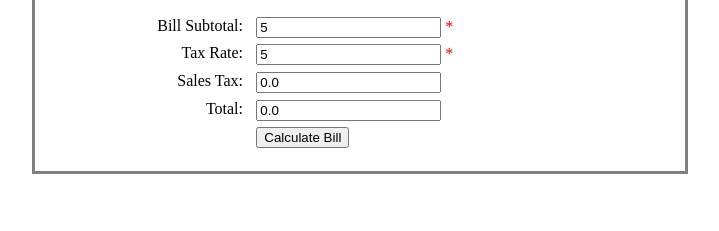
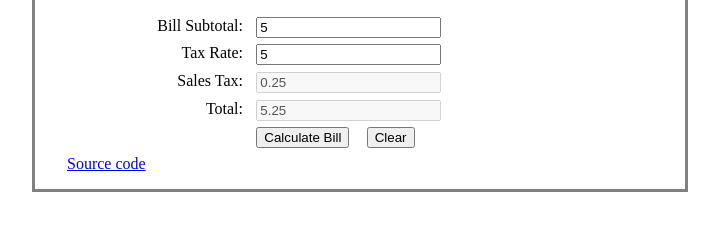
Before and after one commit to luomopuma/web150, a plain HTML site: page Assignment5/index.html in a window 1280 px wide. Both pictures are taken after typing "5", "5" into the empty fields and a click on the button "Calculate Bill". Shown: the part 53-284 px from the top of the page, without its empty margins (280-999 px from the left). Drawn offline with Linux system fonts and the light colour scheme.

Commit message:
Adds completed assignment 5

```diff
--- a/Assignment5/index.html
+++ b/Assignment5/index.html
@@ -2,7 +2,7 @@
 <html lang="en">
 <head>
 	<meta charset="UTF-8">
-	<title>Join Email List</title>
+	<title>Bill Calculator</title>
    	<link rel="stylesheet" href="main.css">
    	<script src="http://html5shiv.googlecode.com/svn/trunk/html5.js"></script>
    	<script src="index.js"></script>
@@ -11,25 +11,28 @@
     <section>
         <h1>Bill Calculator</h1>
         <form id="bill_calculator" name="bill_calculator" action="success.html" method="get">
-	        <label for="subtotal">Bill Subtotal:</label>
+
+			<label for="subtotal">Bill Subtotal:</label>
 	        <input type="number" id="subtotal" name="subtotal">
-	        <span id="subtotal_error">*</span><br>
+	        <span id="subtotal_error">Enter subtotal</span><br>
 
 	        <label for="Tax Rate">Tax Rate:</label>
 	        <input type="number" id="tax_rate" name="tax_rate">
-	        <span id="tax_rate_error">*</span><br>
+	        <span id="tax_rate_error">Enter sales tax rate (e.g. 9.5)</span><br>
 
 	        <label for="sales_tax">Sales Tax:</label>
-	        <input type="number" id="sales_tax" class="calculated" name="sales_tax" value=0.0>
+	        <input type="number" id="sales_tax" class="calculated" name="sales_tax" value=0.0 disabled>
 			<br>
 
 			<label for="total">Total:</label>
-	        <input type="number" id="total" class="calculated" name="total" value=0.0>
+	        <input type="number" id="total" class="calculated" name="total" value=0.0 disabled>
 	  		<br>
 
 	        <label>&nbsp;</label>
-	        <input type="button" id="calculate_bill" value="Calculate Bill"><br>
+	        <input type="button" id="calculate_bill" value="Calculate Bill">
+			<input type="button" id="clear_bill" value="Clear"><br>
 	    </form>
+		<a href="https://github.com/luomopuma/web150">Source code</a>
     </section>
 </body>
 </html>
--- a/Assignment5/index.js
+++ b/Assignment5/index.js
@@ -1,10 +1,50 @@
 var $= function(id){ return document.getElementById(id);}
 
-var joinList = function () {
+var calculate = function () {
+    // check entries
+    var subtotal = parseFloat($("subtotal").value);
+    var tax_rate = parseFloat(document.getElementById("tax_rate").value);
+    var sales_tax = (subtotal * (tax_rate / 100));
+    var total = subtotal + sales_tax;
+    var isValid = true;
 
+    console.log(sales_tax);
+    console.log(total);
+
+    if(subtotal == ''){
+        document.getElementById("subtotal_error").innerHTML = 'Please enter a positive number less than 1000.';
+        isValid = false;
+    } else {
+        document.getElementById("subtotal_error").innerHTML = '';
+    }
+
+    if(tax_rate = ''){
+        document.getElementById("tax_rate_error").innerHTML = 'Please enter a positive number under 25.';
+        isValid = false;
+    } else {
+        document.getElementById("tax_rate_error").innerHTML = '';
+    }
+
+     // calculate and update
+     if(isValid){
+        console.log(sales_tax);
+        console.log(total);
+        document.getElementById("sales_tax").value = sales_tax;
+        document.getElementById("total").value = total;
+     }
+}
+
+var clear_bill = function(){
+    document.getElementById("sales_tax").value = '0.0';
+    document.getElementById("total").value = '0.0';
+    document.getElementById("subtotal_error").innerHTML = 'Enter subtotal.';
+    document.getElementById("tax_rate_error").innerHTML = 'Enter sales tax rate (e.g. 9.5).';
+    $("subtotal").value = '';
+    $("tax_rate").value = '';
 }
 
 window.onload = function () {
-    $("join_list").onclick = joinList;
+    $("calculate_bill").onclick = calculate;
+    $("clear_bill").onclick = clear_bill;
     $("subtotal").focus();
 }
```
